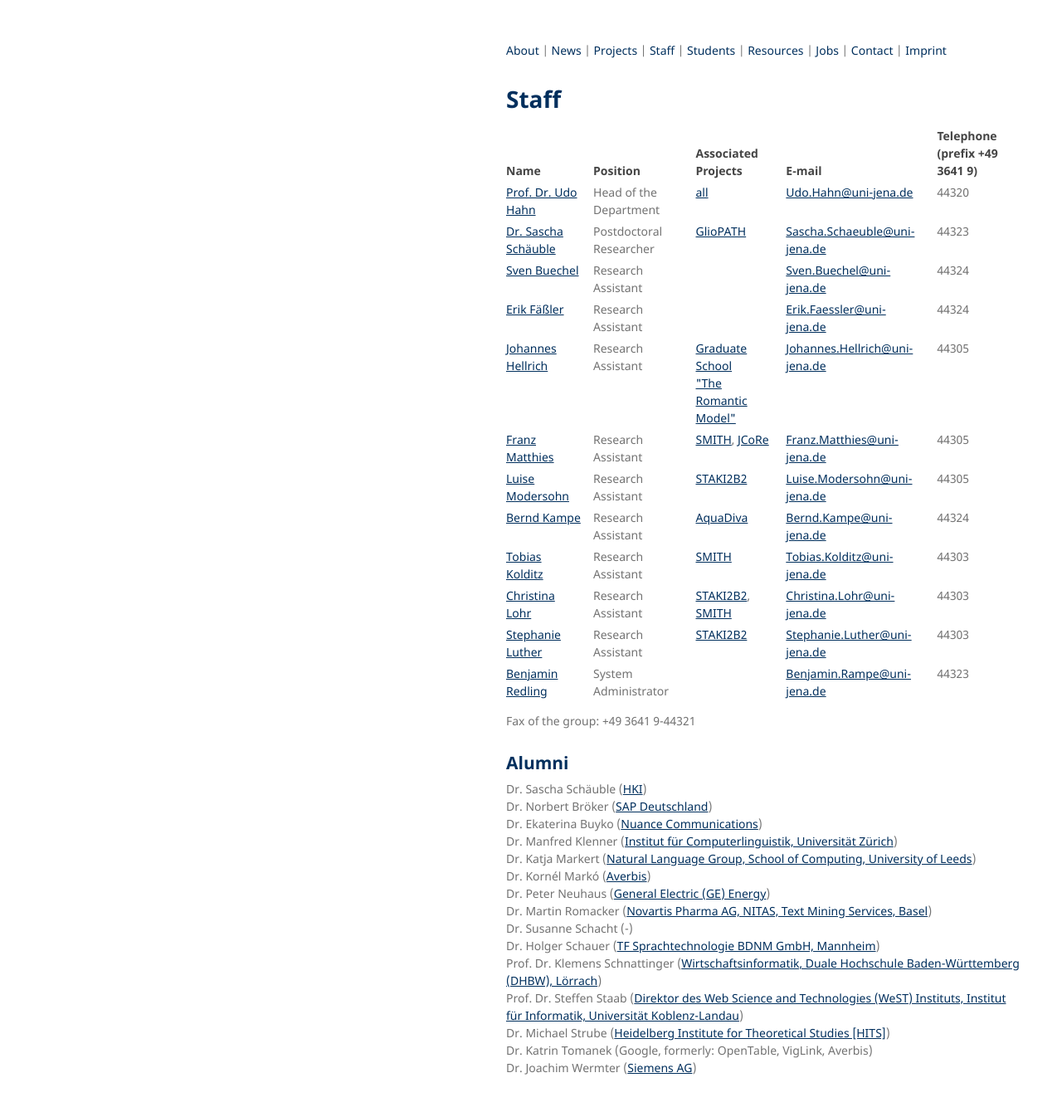
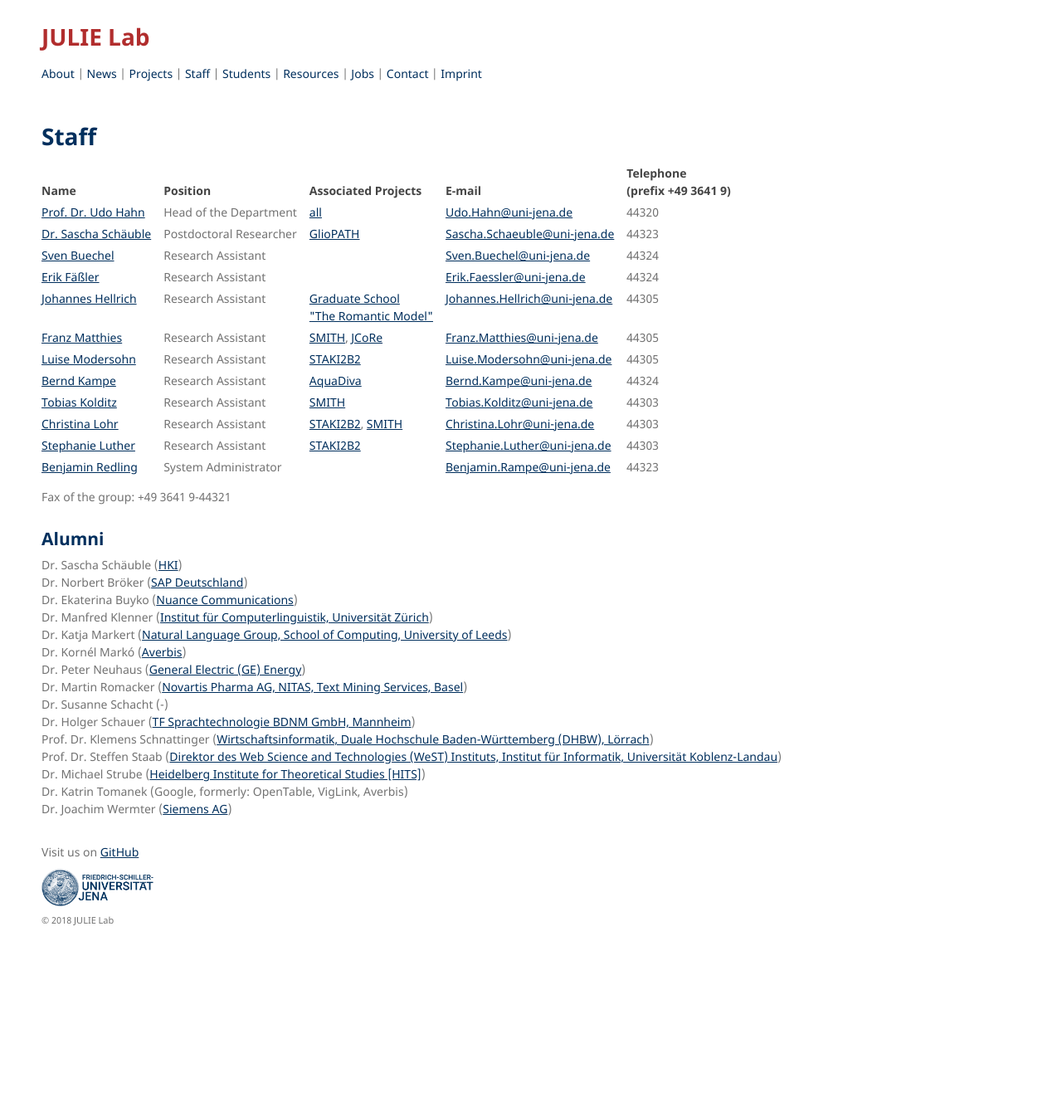
Before and after one commit to JULIELab/JULIELab.github.io, a Jekyll site: the page built from staff.md, in a window 1280 px wide and 1357 px high. Shown: the top 1334 px of the window at 83% size. Built offline with Jekyll 4.4.1, drawn with Linux system fonts in a browser that asks for light colours; our own code applies the rules of GitHub Pages for plain Markdown files.

Commit message:
Update staff_tab.html

```diff
--- a/_layouts/staff_tab.html
+++ b/_layouts/staff_tab.html
@@ -20,11 +20,47 @@
   input, textarea {
     width: 100%;
   }
-	.wrapper1 {
-    width:100%;
+  .wrapper1 {
+    width:1200px;
   }
   footer {
     top:305px;
+  }
+    navi {
+    top:0px;
+    padding-top:20px;
+    position:fixed;
+    width:90%;
+    display: inline;
+  }
+
+  navi1 {
+    display:none;
+  }
+
+  footer {
+    display: none;
+  }
+  footer1 {
+    display: inline;
+    position:static;
+  }
+  section {
+    position:static;
+    float:left;
+    top:20px;
+    padding-top:90px;
+    width:90%;
+    padding-bottom:20px;
+  }
+  pre, code {
+    word-wrap:normal;
+  }
+  header nav, header h1, header img {
+    display: none;
+  }
+  nav li {
+    display: inline;
   }
   </style>
   </head>
```
